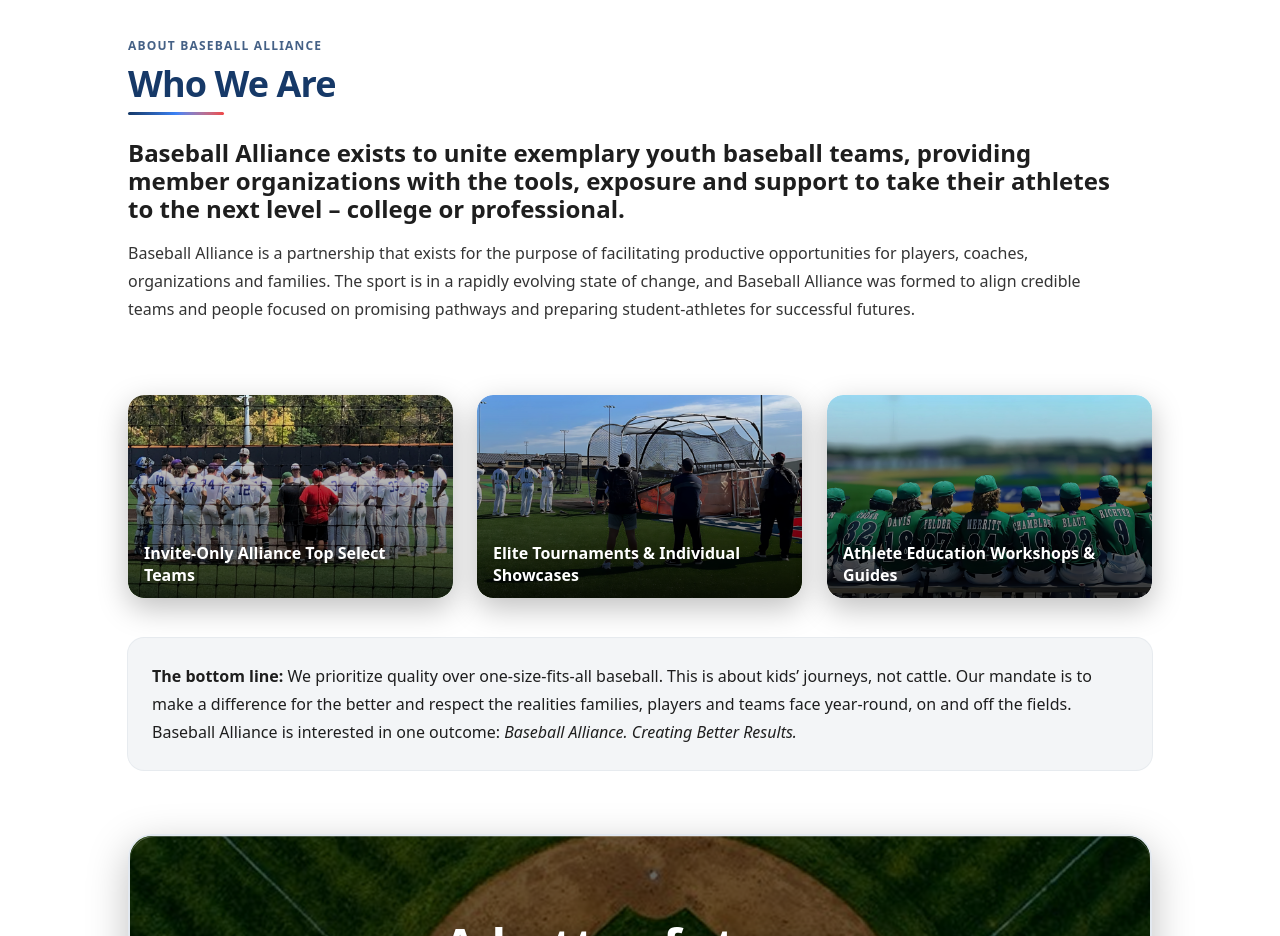
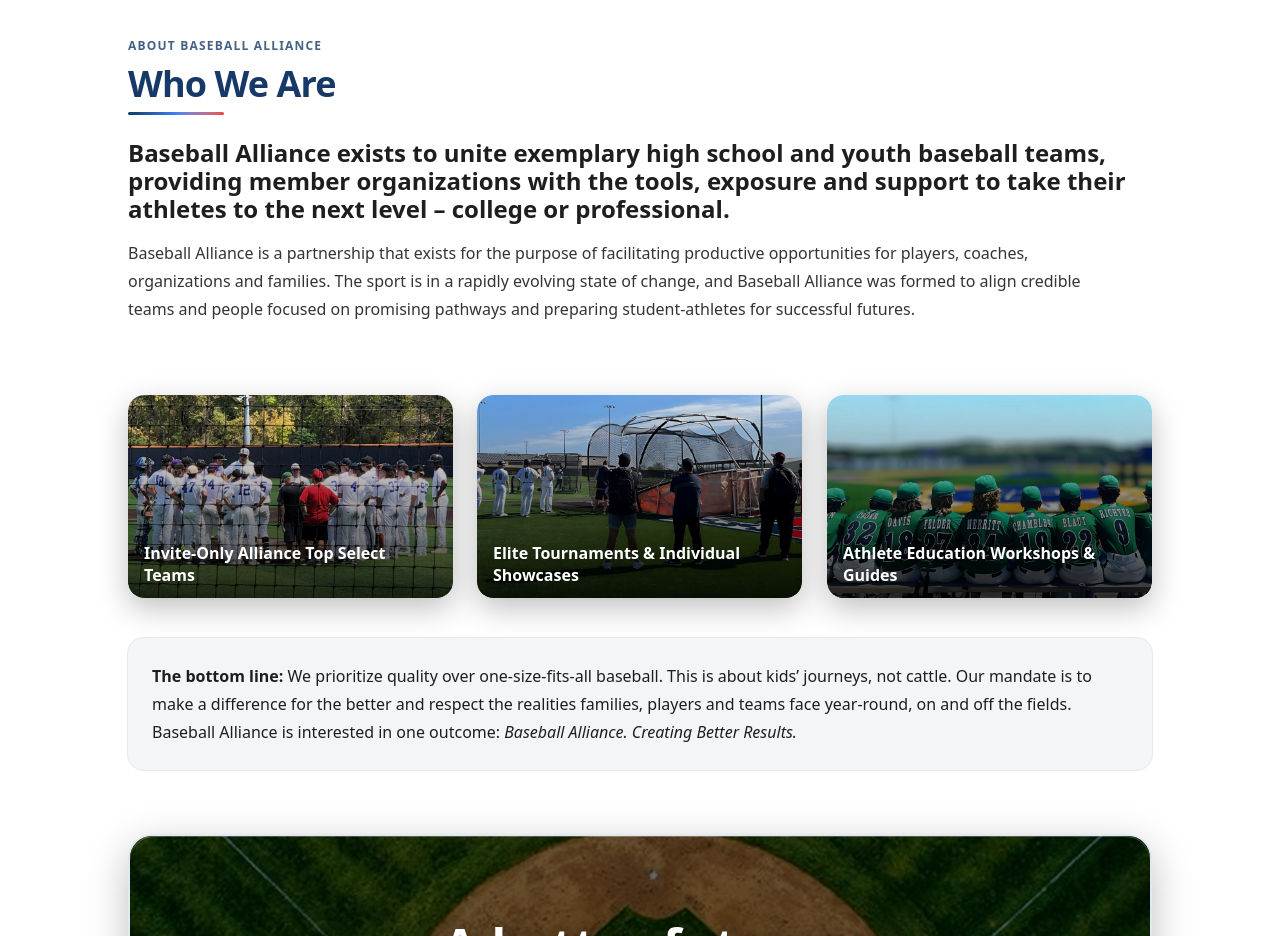
Before and after one commit to Ember-Development/Baseball-Alliance, a React (Vite) app in the folder baseball-alliance-frontend/: page / in a window 1280 px wide. Shown: the part 1480-2416 px from the top of the page. Built offline with nearby package versions, Linux system fonts and the light colour scheme.

Commit message:
updated about us

```diff
--- a/baseball-alliance-frontend/src/components/WhoWeAre.tsx
+++ b/baseball-alliance-frontend/src/components/WhoWeAre.tsx
@@ -144,9 +144,10 @@
       <div className="md:pr-6 md:max-w-6xl">
         <p className="text-[#1E1E1E] text-2xl leading-7 mb-4">
           <strong>
-            Baseball Alliance exists to unite exemplary youth baseball teams,
-            providing member organizations with the tools, exposure and support
-            to take their athletes to the next level – college or professional.
+            Baseball Alliance exists to unite exemplary high school and youth
+            baseball teams, providing member organizations with the tools,
+            exposure and support to take their athletes to the next level –
+            college or professional.
           </strong>
         </p>
         <p className="text-[#1E1E1E]/90 leading-7">
```
